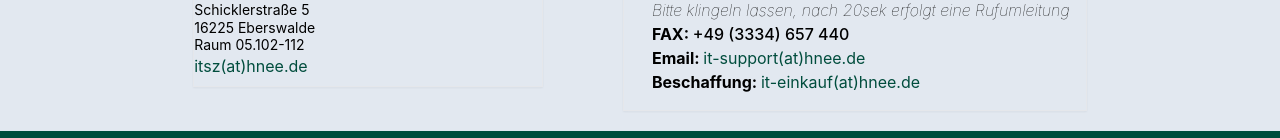
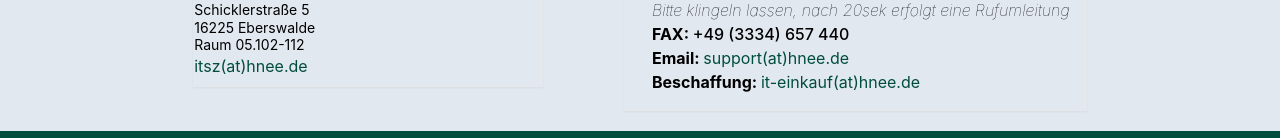
Before and after one commit to paulHnee/Hnee_Frontend, a React (Create React App) app: page /itsz in a window 1280 px wide. Shown: the part 383-521 px from the top of the page. Built offline with nearby package versions, Linux system fonts and the light colour scheme.

Commit message:
Update support email address in ITSZ component

```diff
--- a/src/web/ITSZ.jsx
+++ b/src/web/ITSZ.jsx
@@ -55,10 +55,10 @@ const ITSZ = () => {
             <p>
               <b>Email: </b>
               <a
-                href="mailto:it-support@hnee.de"
+                href="mailto:support@hnee.de"
                 className="text-modernGreen hover:underline hover:text-blue-400"
               >
-                it-support(at)hnee.de
+                support(at)hnee.de
               </a>
               <br/>
               <b>Beschaffung: </b>
```
